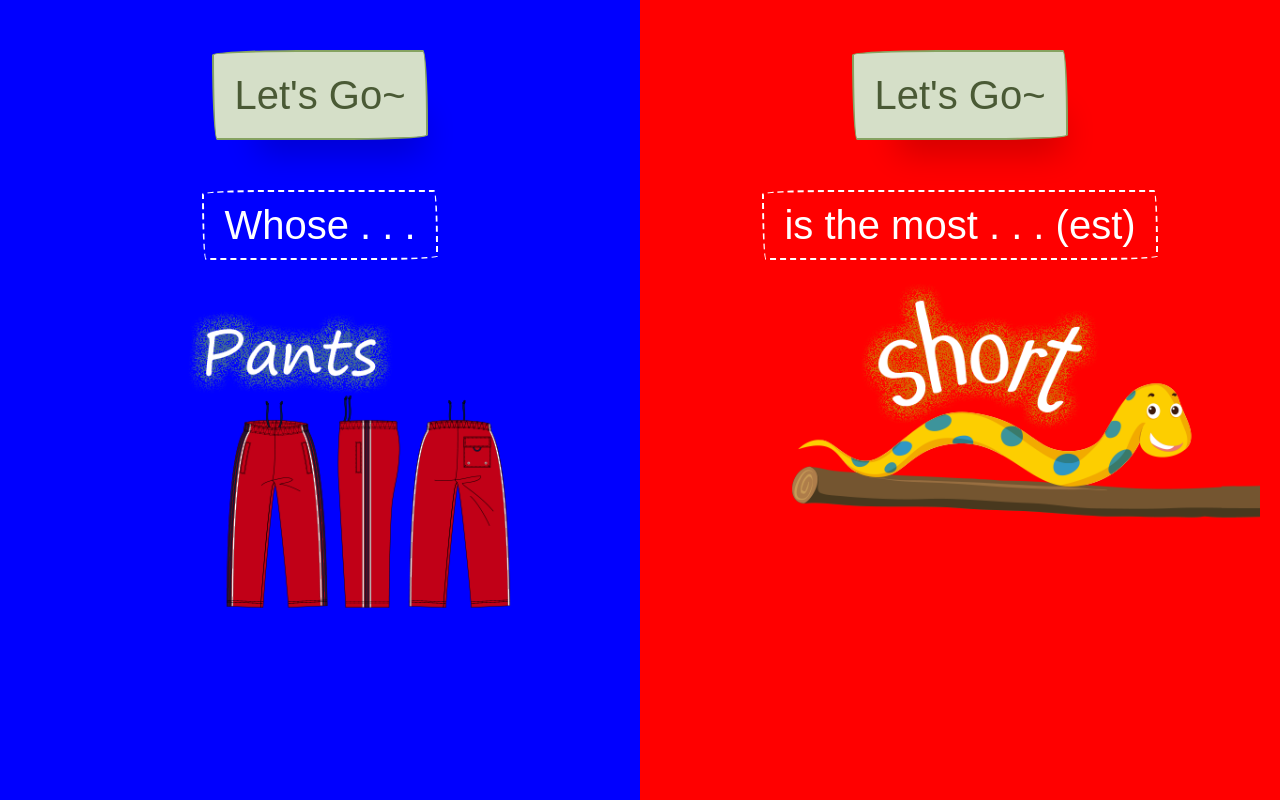
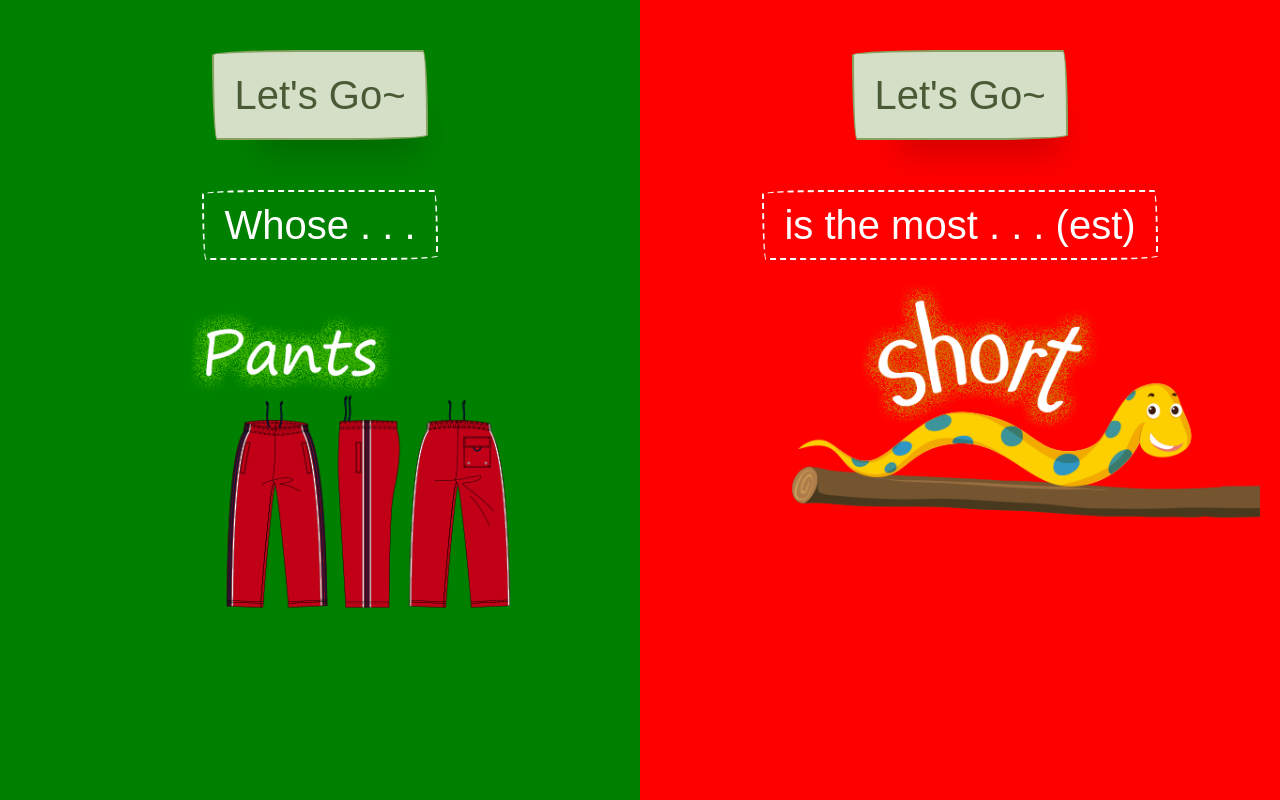
Before and after one commit to jeffreyhuang/study--slot-machine, a Vue app: page / in a window 1280 px wide. Built offline with nearby package versions, Linux system fonts and the light colour scheme; a web font is replaced by a local one.

Commit message:
Update background

```diff
--- a/src/components/SlotMachine.vue
+++ b/src/components/SlotMachine.vue
@@ -82,7 +82,7 @@ export default {
 .background
   height: 100vh
   &__green
-    background-color: blue
+    background-color: green
   &__red
     background-color: red
 
```
